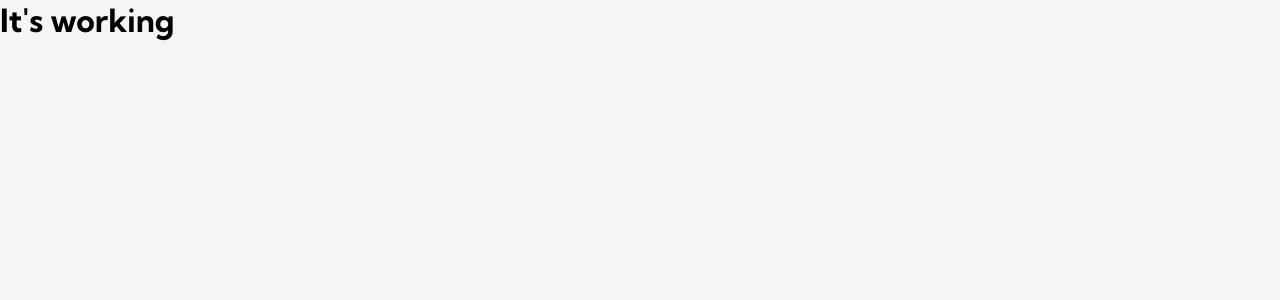
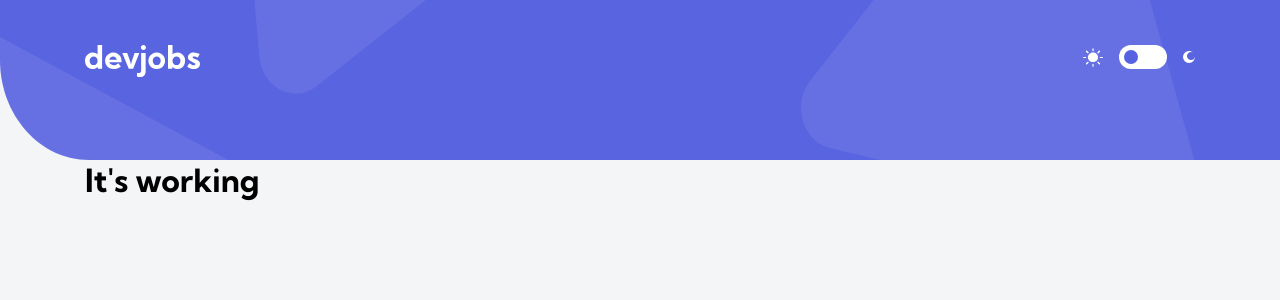
Before and after one commit to MieszkoKowalik/devjob-web-app, a React (Create React App) app: page / in a window 1280 px wide. Shown: the top 300 px of the page. Built offline with nearby package versions, Linux system fonts and the light colour scheme.

Commit message:
Added MainTemplate component

```diff
--- /dev/null
+++ b/src/components/template/MainTemplate/MainTemplate.styles.js
@@ -0,0 +1,11 @@
+import styled from "styled-components";
+
+export const Wrapper = styled.div`
+  display: grid;
+  grid-template-rows: auto 1fr;
+  min-height: 100vh;
+  main {
+    display: flex;
+    justify-content: center;
+  }
+`;
--- /dev/null
+++ b/src/components/template/MainTemplate/MainTemplate.tsx
@@ -0,0 +1,21 @@
+import React, { ReactNode } from "react";
+import Header from "components/organisms/Header/Header";
+import { ContentWrapper } from "components/molecules/ContentWrapper/ContentWrapper";
+import { Wrapper } from "./MainTemplate.styles";
+
+interface Props {
+  children?: ReactNode;
+}
+
+const MainTemplate = ({ children }: Props) => {
+  return (
+    <Wrapper>
+      <Header></Header>
+      <main>
+        <ContentWrapper>{children}</ContentWrapper>
+      </main>
+    </Wrapper>
+  );
+};
+
+export default MainTemplate;
--- a/src/views/Root.tsx
+++ b/src/views/Root.tsx
@@ -1,12 +1,15 @@
-import React from "react";
 import GlobalStyle from "assets/styles/globalStyle";
 import ThemesProvider from "providers/ThemesProvider";
+import MainTemplate from "components/template/MainTemplate/MainTemplate";
+
 function Root() {
   return (
     <div className="App">
       <ThemesProvider>
         <GlobalStyle />
-        <h1>It's working</h1>
+        <MainTemplate>
+          <h1>It's working</h1>
+        </MainTemplate>
       </ThemesProvider>
     </div>
   );
```
Also changed, not shown: 1 other file (tests, documents, lock files or other folders).
